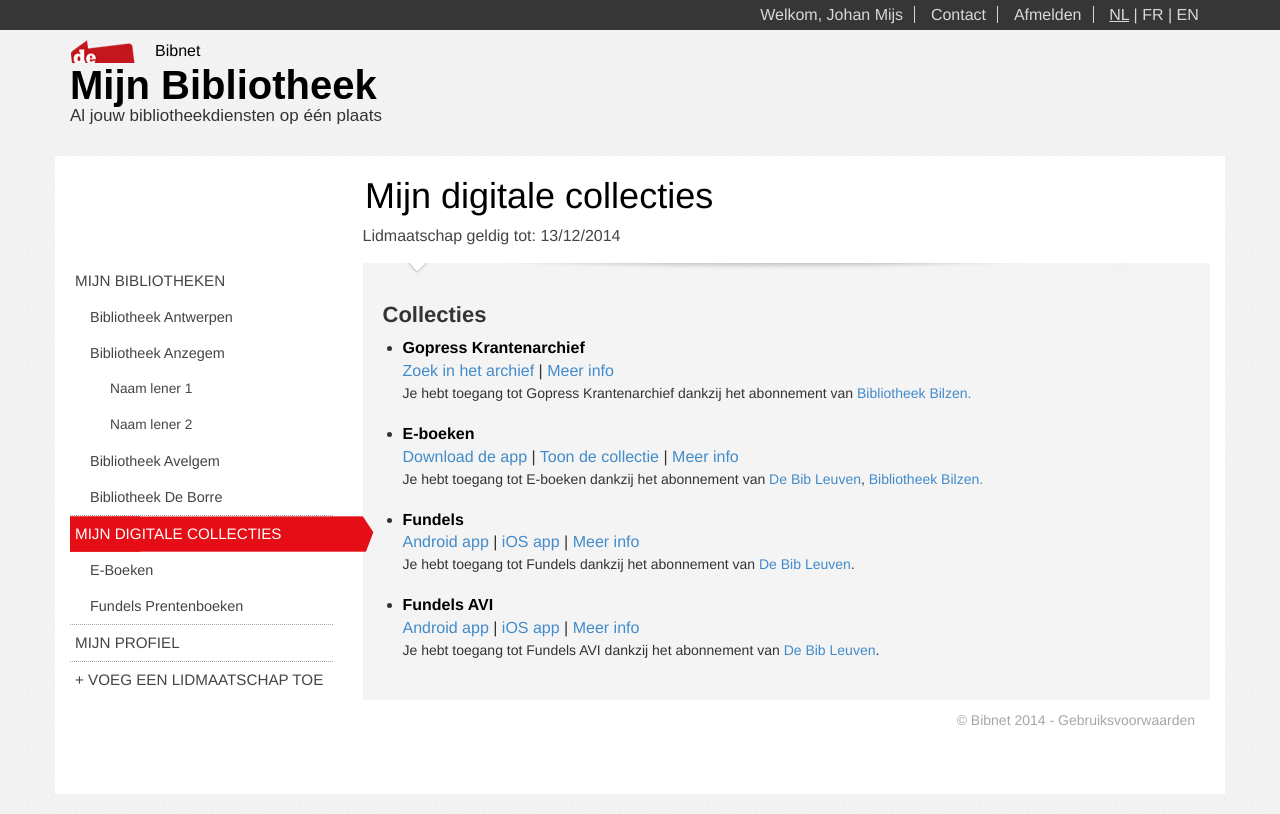
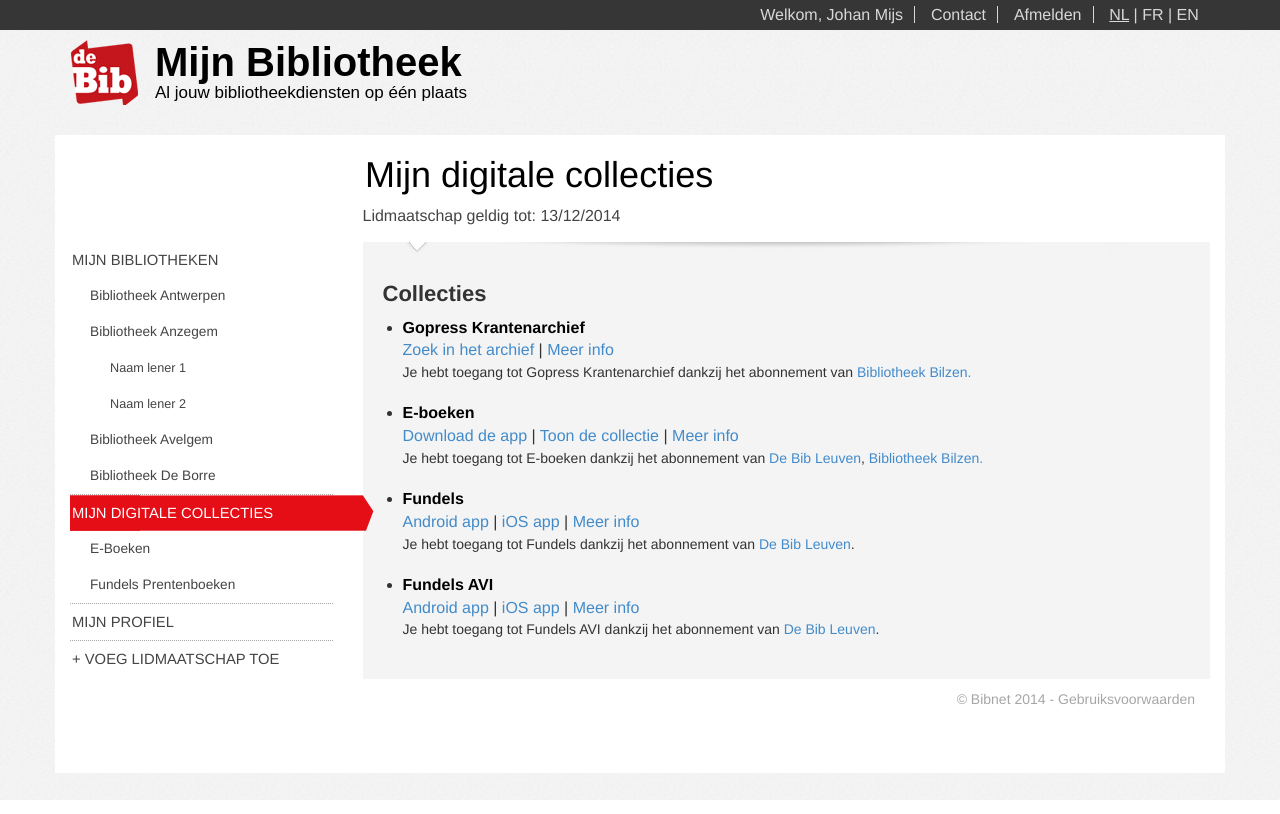
Before and after one commit to gerrit1978/Bib, a plain HTML site: page digitale-collecties-v2.html in a window 1280 px wide. Drawn offline with nearby package versions, Linux system fonts and the light colour scheme.

Commit message:
Final changes 9.9

```diff
--- a/digitale-collecties-v2.html
+++ b/digitale-collecties-v2.html
@@ -29,9 +29,10 @@
 <div id="preloader-general"><span>Even geduld...</span></div>
 <div id="header" class="container">
   <div class="logo">
-    <a href="#">Bibnet</a>
-    <h1>Mijn Bibliotheek</h1>
-    <h2>Al jouw bibliotheekdiensten op één plaats</h2>
+      <a href="/portal/rest/user/dashboard">
+      <h1>Mijn Bibliotheek</h1>
+      <h2>Al jouw bibliotheekdiensten op &eacute;&eacute;n plaats</h2>
+      </a>
   </div> <!-- logo -->
 </div> <!-- header -->
 
@@ -81,7 +82,7 @@
 	            <a class="title" href="#">Mijn Profiel</a>
 	          </li>
 	          <li class="last">
-	            <a class="title" href="#">+ Voeg een lidmaatschap toe</a>
+	            <a class="title" href="#">+ Voeg lidmaatschap toe</a>
 	          </li>
 	          <li class="resp-true">
 	            <a class="title" href="#">Contact</a>
--- a/sass/components/_desktop.scss
+++ b/sass/components/_desktop.scss
@@ -32,6 +32,7 @@
   #header {
 	  .logo {
 	    a {
+	      min-height: 65px;
 	      text-indent: 0 !important;
 	      background-repeat: no-repeat;
 	      background-position: left -2562px;
@@ -112,7 +113,7 @@
   #main {
     .sidebar-first {
       ul {
-        font-size: 0.95em;
+        font-size: 0.925em;
         margin: 0;
         padding: 0;
         li {
@@ -121,7 +122,7 @@
           line-height: 36px;
           border-bottom: 1px dotted $lightGrey;
           a {
-            padding-left: 5px;
+            padding-left: 2px;
             color: $darkGrey;
             display: block;
             height: 36px;
```
Also changed, not shown: stylesheets/styles.css.
